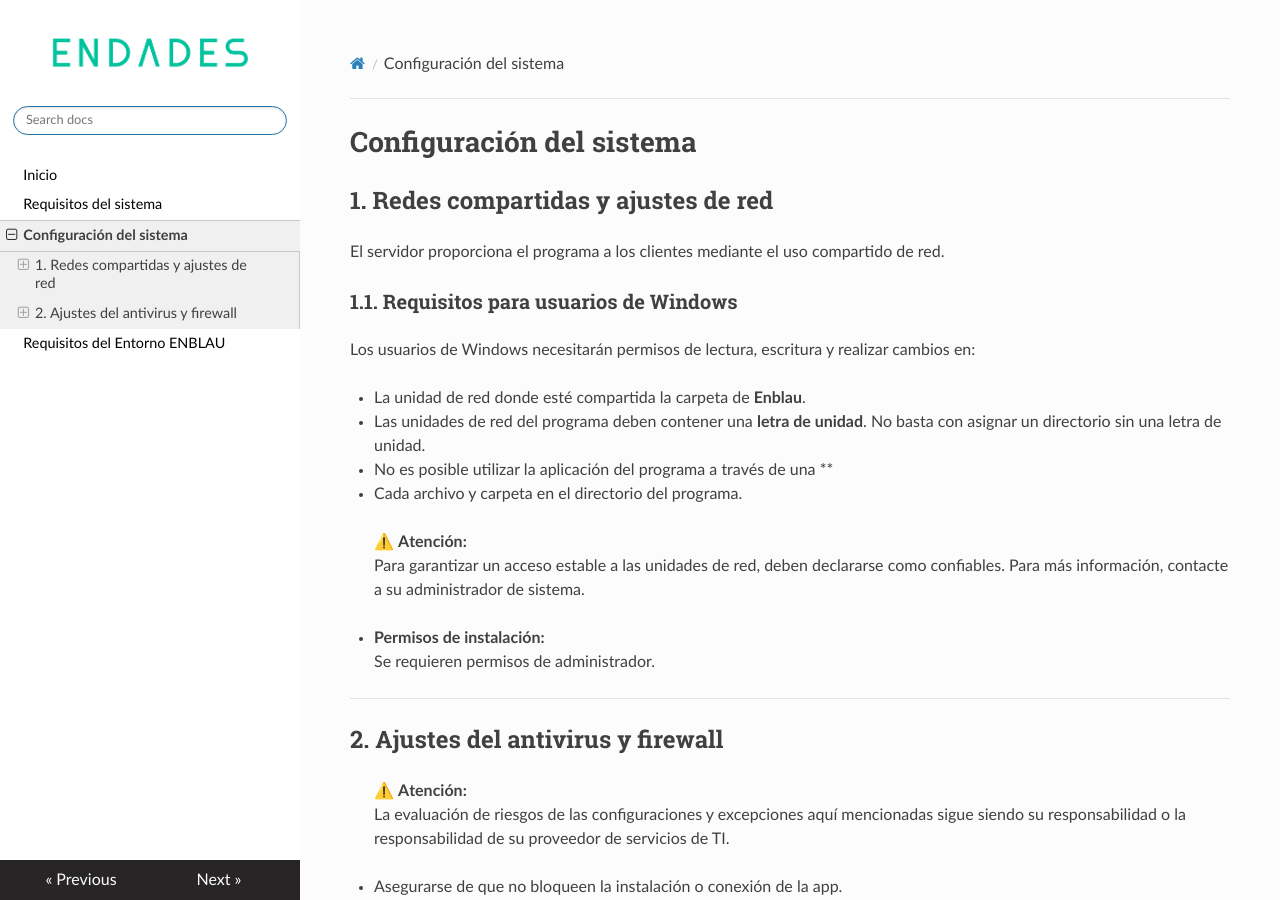
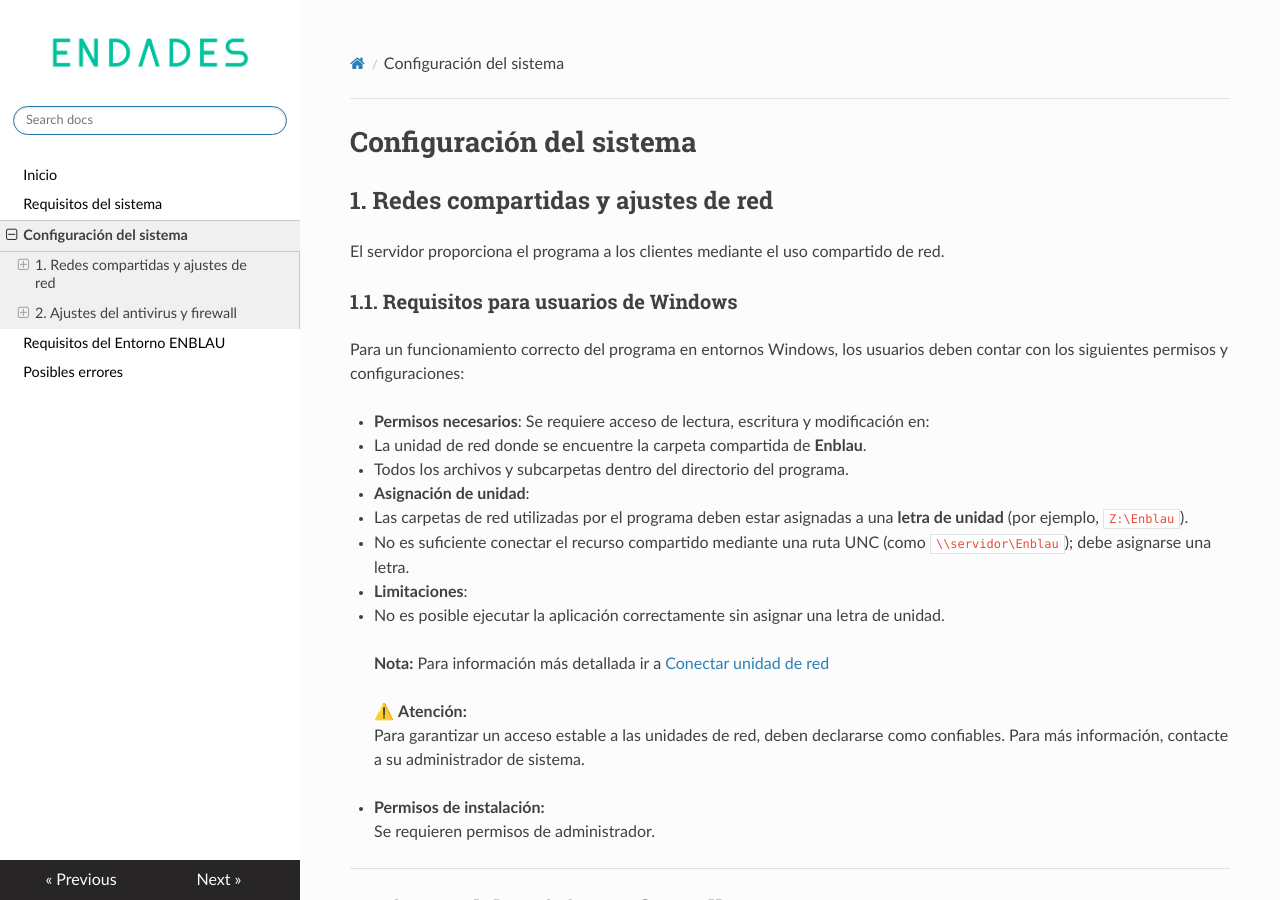
Before and after one commit to endades/Setup-installation, an MkDocs documentation site: the page built from docs/Configuracion_Sistema.md, in a window 1280 px wide and 900 px high. Built offline with MkDocs 1.6.1, drawn with Linux system fonts in a browser that asks for light colours; nearby versions of some CDN libraries.

Commit message:
Added Posibles errores

```diff
--- a/docs/Configuracion_Sistema.md
+++ b/docs/Configuracion_Sistema.md
@@ -7,12 +7,20 @@ El servidor proporciona el programa a los clientes mediante el uso compartido de
 
 ### 1.1. Requisitos para usuarios de Windows
 
-Los usuarios de Windows necesitarán permisos de lectura, escritura y realizar cambios en:
+Para un funcionamiento correcto del programa en entornos Windows, los usuarios deben contar con los siguientes permisos y configuraciones:
 
-- La unidad de red donde esté compartida la carpeta de **Enblau**.
-- Las unidades de red del programa deben contener una **letra de unidad**. No basta con asignar un directorio sin una letra de unidad.
-- No es posible utilizar la aplicación del programa a través de una **
-- Cada archivo y carpeta en el directorio del programa.
+- **Permisos necesarios**: Se requiere acceso de lectura, escritura y modificación en:
+  - La unidad de red donde se encuentre la carpeta compartida de **Enblau**.
+  - Todos los archivos y subcarpetas dentro del directorio del programa.
+
+- **Asignación de unidad**:
+  - Las carpetas de red utilizadas por el programa deben estar asignadas a una **letra de unidad** (por ejemplo, `Z:\Enblau`).
+  - No es suficiente conectar el recurso compartido mediante una ruta UNC (como `\\servidor\Enblau`); debe asignarse una letra.
+
+- **Limitaciones**:
+  - No es posible ejecutar la aplicación correctamente sin asignar una letra de unidad.
+
+> **Nota:** Para información más detallada ir a [Conectar unidad de red](https://documentation.endades.com/Utilidades/6.UT_Unidad_Red/)
 
 > ⚠️ **Atención:**
 > Para garantizar un acceso estable a las unidades de red, deben declararse como confiables. Para más información, contacte a su administrador de sistema.
--- a/mkdocs.yml
+++ b/mkdocs.yml
@@ -29,3 +29,4 @@ nav:
   - Requisitos del sistema: Requisitos_Sistema.md
   - Configuración del sistema: Configuracion_Sistema.md
   - Requisitos del Entorno ENBLAU: Requisitos_ENBLAU.md
+  - Posibles errores: Posibles_Errores.md
```
Also changed, not shown: docs/Posibles_Errores.md (added, +50 -0 lines), docs/Requisitos_ENBLAU.md (+10 -0 lines), docs/images/Erros/error_ERP.jpg (added), docs/images/Erros/error_bdd.jpg (added), docs/images/Erros/error_path.jpg (added), docs/images/Erros/solucion_path.jpg (added), docs/images/Erros/solucion_path2.jpg (added).
